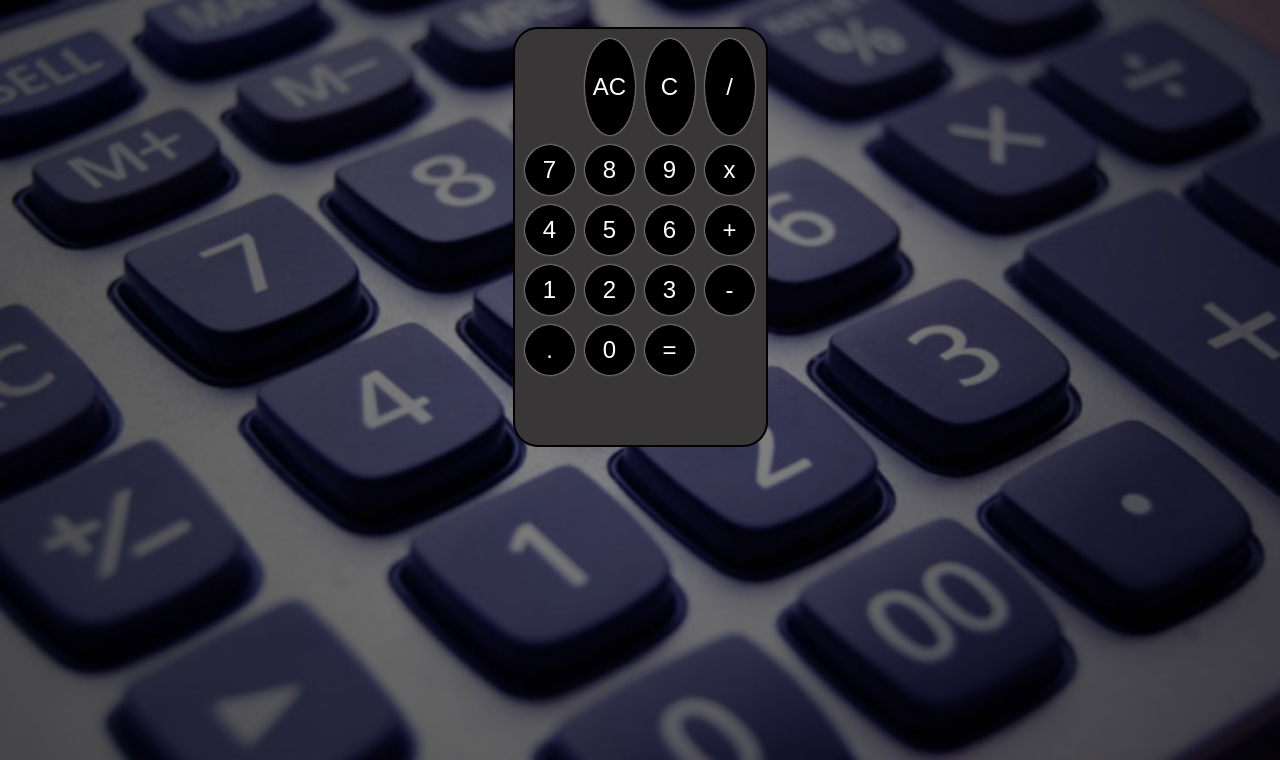
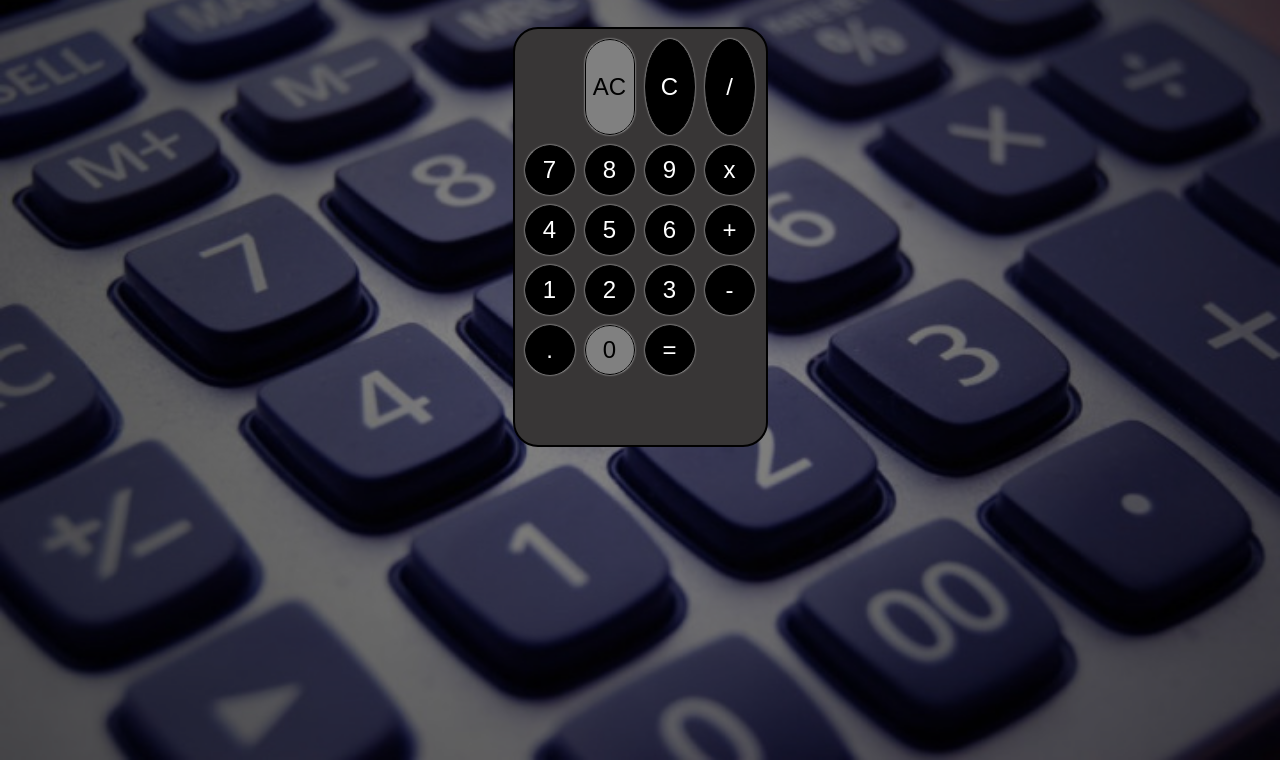
Before and after one commit to 21ciprian/calculator-vanilla-javascript, a plain HTML site: page index.html in a window 1280 px wide. Shown: the part 40-800 px from the top of the page. Drawn offline with Linux system fonts and the light colour scheme.

Commit message:
Styled clear buttons

```diff
--- a/main.css
+++ b/main.css
@@ -62,3 +62,13 @@ h1 {
 .calculator-container button:hover {
 	background-color: #4b2d3c;
 }
+.calculator-container button.span-two {
+	background-color: grey;
+	color: black;
+	border-radius: 50px;
+}
+
+.calculator-container button.span-two:hover {
+	background-color: #302828;
+	color: white;
+}
```
